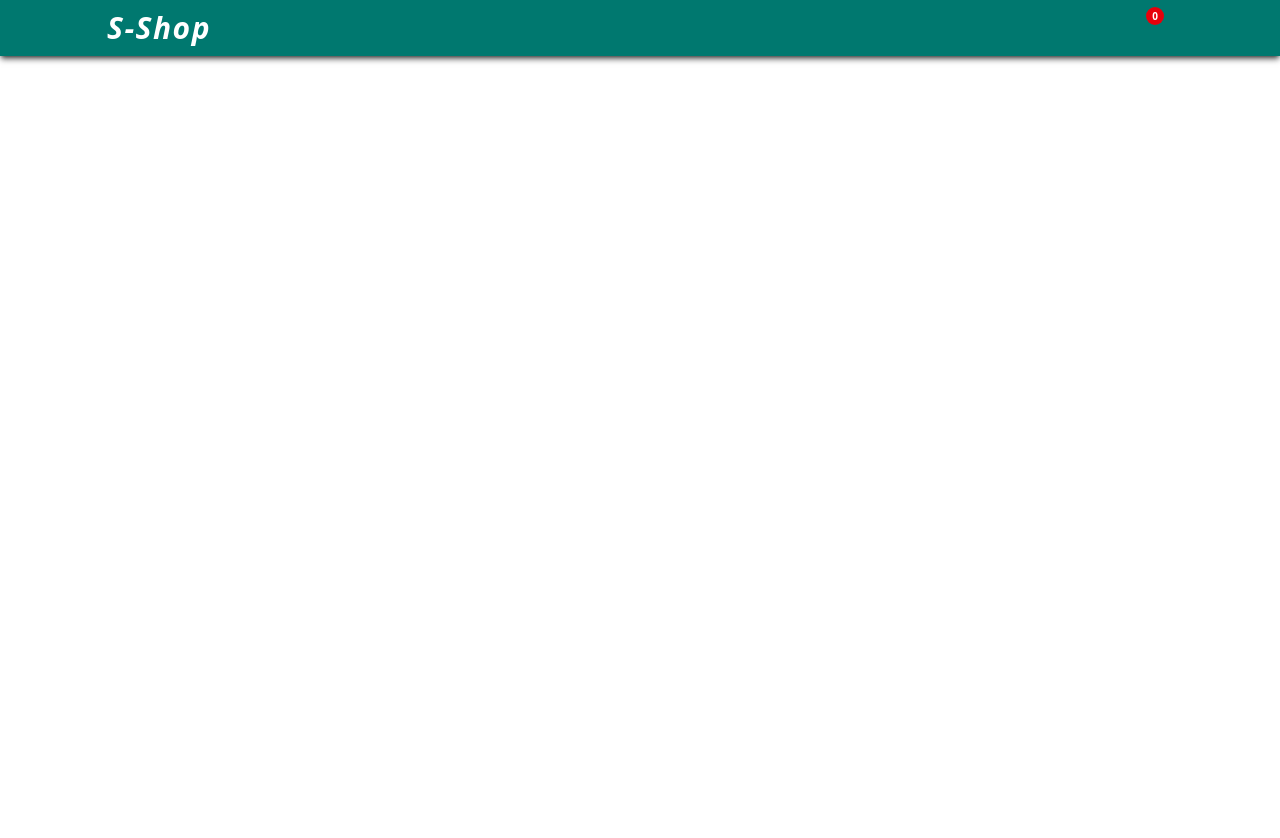
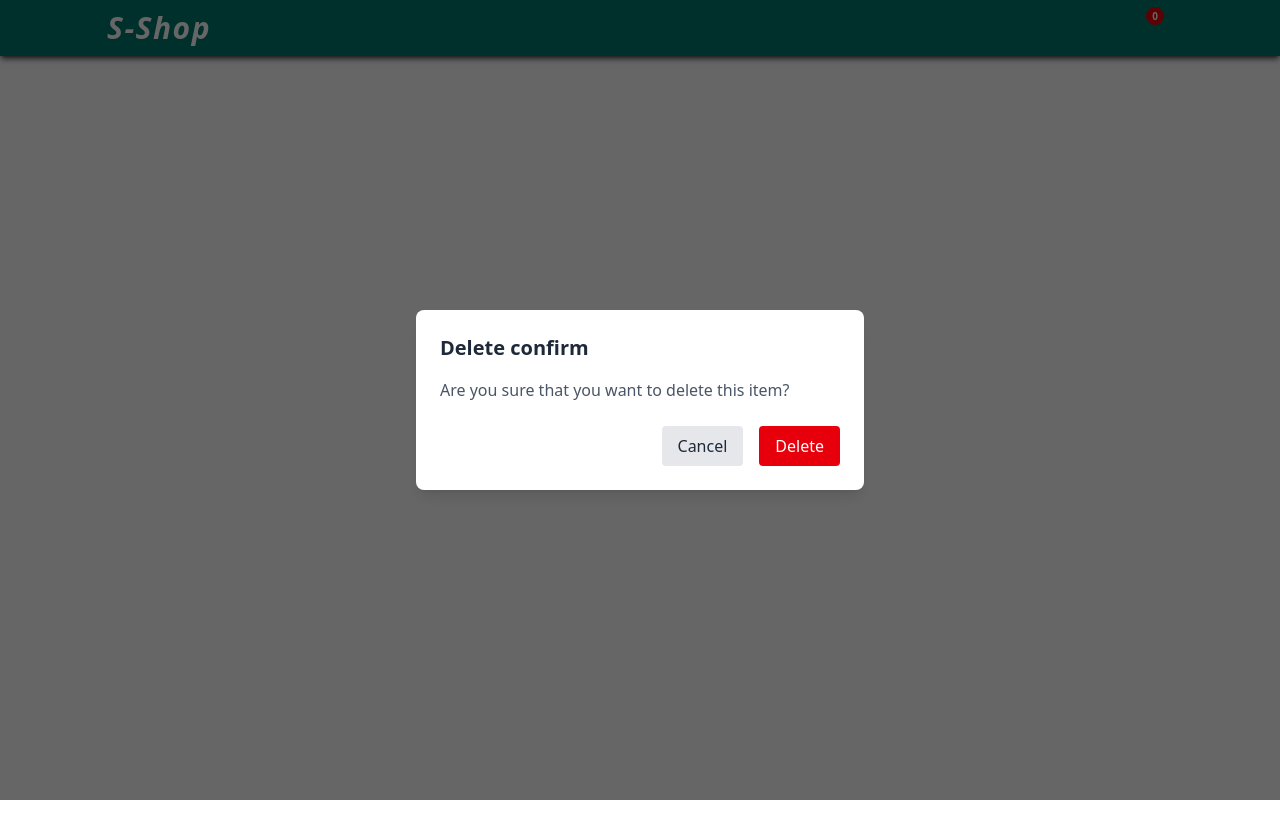
Before and after one commit to Suksii/e-commerce-vue, a Vue app in the folder client/: page / in a window 1280 px wide. Shown: the top 838 px of the page. Built offline with nearby package versions, Linux system fonts and the light colour scheme; no server answers; some icons are missing.

Commit message:
delete content created

```diff
--- a/client/src/App.vue
+++ b/client/src/App.vue
@@ -4,6 +4,7 @@ import Navbar from './components/Navbar.vue'
 import Notification from './components/Notification.vue'
 import { useNotificationStore } from './stores/notification'
 import AdminSidebar from './components/administrator/AdminSidebar.vue'
+import DeleteContent from './components/DeleteContent.vue'
 
 const route = useRoute()
 const notificationStore = useNotificationStore()
@@ -17,6 +18,7 @@ const notificationStore = useNotificationStore()
   <div class="flex flex-col">
     <Navbar v-if="route.name !== 'login' && route.name !== 'register'" />
     <div class="flex">
+      <DeleteContent />
       <AdminSidebar v-if="route.name !== 'login' && route.name !== 'register'" />
       <div class="flex justify-center w-full overflow-x-hidden">
         <RouterView />
--- /dev/null
+++ b/client/src/components/DeleteContent.vue
@@ -0,0 +1,20 @@
+<script setup></script>
+
+<template>
+  <div class="fixed inset-0 z-50 flex items-center justify-center bg-black/60">
+    <div class="bg-white rounded-lg shadow-lg p-6 w-full max-w-md">
+      <h2 class="text-xl font-semibold text-gray-800 mb-4">Delete confirm</h2>
+      <p class="text-gray-600 mb-6">Are you sure that you want to delete this item?</p>
+      <div class="flex justify-end space-x-4">
+        <button
+          class="px-4 py-2 bg-gray-200 text-gray-800 rounded hover:bg-gray-300 cursor-pointer"
+        >
+          Cancel
+        </button>
+        <button class="px-4 py-2 bg-red-600 text-white rounded hover:bg-red-700 cursor-pointer">
+          Delete
+        </button>
+      </div>
+    </div>
+  </div>
+</template>
```
